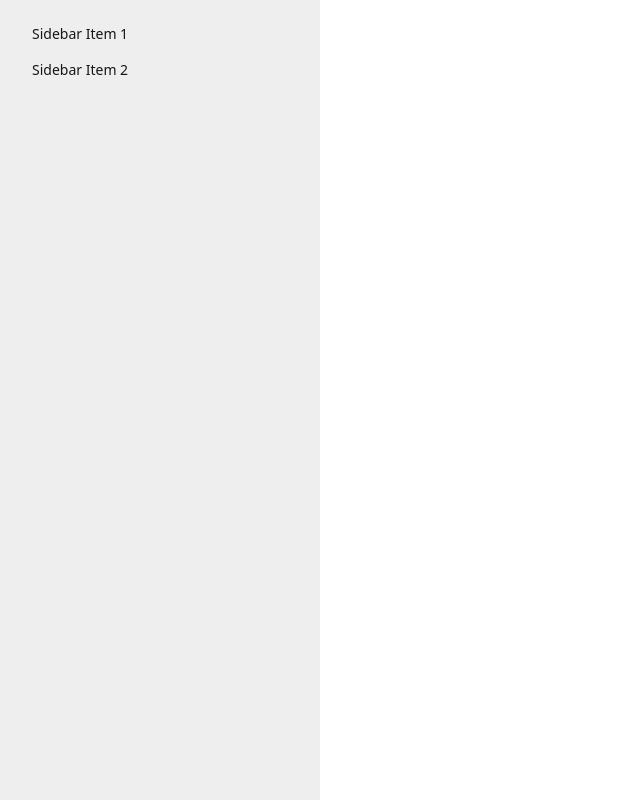
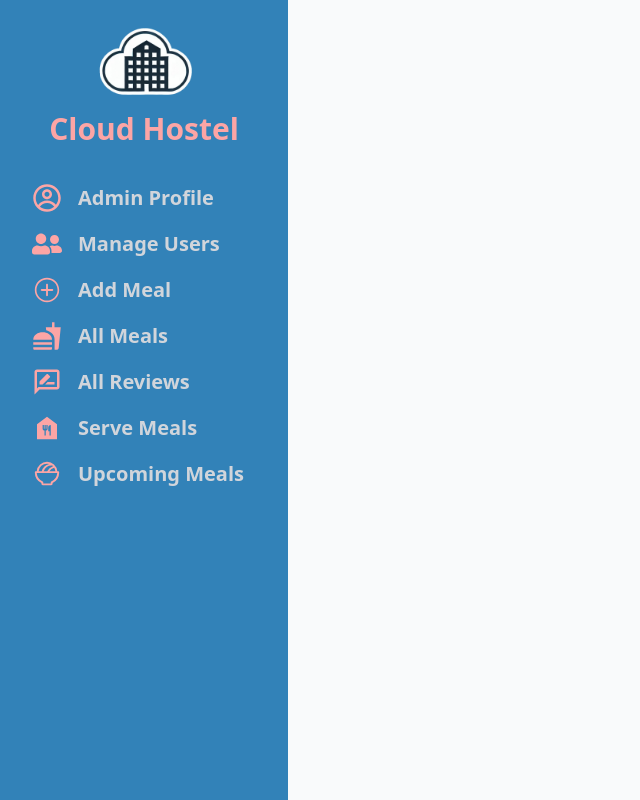
Before and after one commit to MethuParoi/edu-care-client, a React (Vite) app: page /dashboard in a window 1280 px wide. Shown: the whole page, without its empty margins (0-640 px from the left). Built offline with nearby package versions, Linux system fonts and the light colour scheme; no server answers.

Commit message:
manage users page added

```diff
--- a/src/components/dashboard/Drawer.jsx
+++ b/src/components/dashboard/Drawer.jsx
@@ -1,14 +1,31 @@
+import { useState } from "react";
+import { Link, useLocation } from "react-router-dom";
+import logo from "../../assets/logo/logo.png";
+import { CgProfile } from "react-icons/cg";
+import { MdFastfood, MdFoodBank, MdOutlineRateReview } from "react-icons/md";
+import { FaHistory, FaUserFriends } from "react-icons/fa";
+import { IoIosAddCircleOutline } from "react-icons/io";
+import { PiBowlFood } from "react-icons/pi";
+import { GiHamburgerMenu } from "react-icons/gi";
+
 const Drawer = () => {
+  const [isAdmin, setIsAdmin] = useState(true);
+  const location = useLocation();
+
+  const getLinkClass = (path) => {
+    return location.pathname === path ? "bg-blue-700" : "";
+  };
+
   return (
-    <div className="drawer lg:drawer-open">
+    <div className="drawer md:drawer-open  absolute top-0 left-0 md:relative md:w-[300px]">
       <input id="my-drawer-2" type="checkbox" className="drawer-toggle" />
       <div className="drawer-content flex flex-col items-center justify-center">
         {/* Page content here */}
         <label
           htmlFor="my-drawer-2"
-          className="btn btn-primary drawer-button lg:hidden"
+          className=" drawer-button md:hidden absolute top-4 left-4"
         >
-          Open drawer
+          <GiHamburgerMenu className="text-2xl text-red-300" />
         </label>
       </div>
       <div className="drawer-side">
@@ -17,14 +34,93 @@ const Drawer = () => {
           aria-label="close sidebar"
           className="drawer-overlay"
         ></label>
-        <ul className="menu bg-base-200 text-base-content min-h-full w-80 p-4">
+        <ul className="menu bg-[#3282B8] text-gray-300 font-semibold text-xl min-h-full w-72 p-4">
           {/* Sidebar content here */}
-          <li>
-            <a>Sidebar Item 1</a>
-          </li>
-          <li>
-            <a>Sidebar Item 2</a>
-          </li>
+          <>
+            <li className="flex items-center justify-center">
+              <img className="w-32 h-28" src={logo} alt="logo" />
+              <p className="text-3xl mt-[-25px] mb-5 text-accentHover">
+                Cloud Hostel
+              </p>
+            </li>
+          </>
+          {isAdmin ? (
+            // admin menubar
+            <>
+              <li className={getLinkClass("/admin/dashboard/admin-profile")}>
+                <div className="flex items-center justify-start gap-x-4">
+                  <CgProfile className="text-red-300 text-3xl" />
+                  <Link to="/admin/dashboard/admin-profile">Admin Profile</Link>
+                </div>
+              </li>
+              <li className={getLinkClass("/admin/dashboard/manage-users")}>
+                <div className="flex items-center justify-start gap-x-4">
+                  <FaUserFriends className="text-red-300 text-3xl" />
+                  <Link to="/admin/dashboard/manage-users">Manage Users</Link>
+                </div>
+              </li>
+              <li className={getLinkClass("/admin/dashboard/add-meal")}>
+                <div className="flex items-center justify-start gap-x-4">
+                  <IoIosAddCircleOutline className="text-red-300 text-3xl" />
+                  <Link to="/admin/dashboard/add-meal">Add Meal</Link>
+                </div>
+              </li>
+              <li className={getLinkClass("/admin/dashboard/all-meals")}>
+                <div className="flex items-center justify-start gap-x-4">
+                  <MdFastfood className="text-red-300 text-3xl" />
+                  <Link to="/admin/dashboard/all-meals">All Meals</Link>
+                </div>
+              </li>
+              <li className={getLinkClass("/admin/dashboard/all-reviews")}>
+                <div className="flex items-center justify-start gap-x-4">
+                  <MdOutlineRateReview className="text-red-300 text-3xl" />
+                  <Link to="/admin/dashboard/all-reviews">All Reviews</Link>
+                </div>
+              </li>
+              <li className={getLinkClass("/admin/dashboard/serve-meals")}>
+                <div className="flex items-center justify-start gap-x-4">
+                  <MdFoodBank className="text-red-300 text-3xl" />
+                  <Link to="/admin/dashboard/serve-meals">Serve Meals</Link>
+                </div>
+              </li>
+              <li className={getLinkClass("/admin/dashboard/upcoming-meals")}>
+                <div className="flex items-center justify-start gap-x-4">
+                  <PiBowlFood className="text-red-300 text-3xl" />
+                  <Link to="/admin/dashboard/upcoming-meals">
+                    Upcoming Meals
+                  </Link>
+                </div>
+              </li>
+            </>
+          ) : (
+            // user menubar
+            <>
+              <li className={getLinkClass("/dashboard/my-profile")}>
+                <div className="flex items-center justify-start gap-x-4">
+                  <CgProfile className="text-red-300 text-3xl" />
+                  <Link to="/dashboard/my-profile">My Profile</Link>
+                </div>
+              </li>
+              <li className={getLinkClass("/dashboard/requested-meals")}>
+                <div className="flex items-center justify-start gap-x-4">
+                  <MdFastfood className="text-red-300 text-3xl" />
+                  <Link to="/dashboard/requested-meals">Requested Meals</Link>
+                </div>
+              </li>
+              <li className={getLinkClass("/dashboard/my-reviews")}>
+                <div className="flex items-center justify-start gap-x-4">
+                  <MdOutlineRateReview className="text-red-300 text-3xl" />
+                  <Link to="/dashboard/my-reviews">My Reviews</Link>
+                </div>
+              </li>
+              <li className={getLinkClass("/dashboard/payment-history")}>
+                <div className="flex items-center justify-start gap-x-4">
+                  <FaHistory className="text-red-300 text-3xl" />
+                  <Link to="/dashboard/payment-history">Payment History</Link>
+                </div>
+              </li>
+            </>
+          )}
         </ul>
       </div>
     </div>
--- /dev/null
+++ b/src/components/manage-user/UserRow.jsx
@@ -0,0 +1,29 @@
+import axios from "axios";
+import { useContext } from "react";
+import { AuthContext } from "../../provider/AuthProvider";
+
+const UserRow = ({ username, email, subscription_status, _id }) => {
+  const { link } = useContext(AuthContext);
+
+  return (
+    <div className="grid grid-cols-4 gap-y-4 justify-items-center w-[90%] xl:w-[1000px] mx-auto bg-[#3282B8] p-4 my-4 rounded-xl">
+      <p className="text-lg xl:text-xl font-medium text-gray-300 line-clamp-1">
+        {username}
+      </p>
+      <p className="text-lg xl:text-xl font-medium text-gray-300 line-clamp-1">
+        {email}
+      </p>
+      <p className="text-lg xl:text-xl font-medium text-gray-300 line-clamp-1">
+        {subscription_status}
+      </p>
+
+      <div className="flex space-x-4">
+        <button className="hover:bg-red-500 bg-red-400 text-gray-100 px-4 py-1 rounded-lg">
+          Make Admin
+        </button>
+      </div>
+    </div>
+  );
+};
+
+export default UserRow;
--- a/src/layouts/Dashboard.jsx
+++ b/src/layouts/Dashboard.jsx
@@ -1,12 +1,16 @@
 import { Outlet } from "react-router-dom";
 import Drawer from "../components/dashboard/Drawer";
+import { Helmet } from "react-helmet-async";
 
 const Dashboard = () => {
   return (
-    <div className="flex">
+    <div className="flex bg-gray-50">
+      <Helmet>
+        <title>CloudHostel | Dashboard</title>
+      </Helmet>
       {/* dashboard sidebar */}
       <Drawer />
-      <div className="flex-1">
+      <div className="w-[100%] md:flex-1">
         {/* dashboard content */}
         <Outlet />
       </div>
--- a/src/pages/dashboard/admin/ManageUser.jsx
+++ b/src/pages/dashboard/admin/ManageUser.jsx
@@ -1,7 +1,47 @@
-import React from "react";
+import UserRow from "../../../components/manage-user/UserRow";
+import { useFetchAllUser } from "../../../utils/fetchUsers";
 
 const ManageUser = () => {
-  return <div>ManageUser</div>;
+  const { isLoading, allUser, error, refetch } = useFetchAllUser();
+  return (
+    <div className="mt-20 flex flex-col items-start">
+      <h1 className="text-2xl text-red-300 font-semibold mx-auto mb-6 border-b-2 border-red-300">
+        Manage Users
+      </h1>
+      {!isLoading && allUser?.length === 0 && (
+        <h2 className="text-3xl font-semibold text-center text-gray-600 mt-16 mb-32">
+          No User found!
+        </h2>
+      )}
+      {/* table */}
+      {allUser?.length > 0 && (
+        <div className="w-[90%] xl:max-w-[1000px] mx-auto  overflow-x-scroll max-h-[500px] overflow-y-auto mb-20">
+          <div className="grid grid-cols-4 gap-y-16 justify-items-center  w-[90%] xl:w-[1000px]  overflow-x-scroll mx-auto bg-[#3282B8] p-4 rounded-xl">
+            <p className="text-lg xl:text-xl  font-semibold text-gray-300">
+              User Name
+            </p>
+            <p className="text-lg xl:text-xl font-semibold text-gray-300">
+              User Email
+            </p>
+            <p className="text-lg xl:text-xl font-semibold text-gray-300">
+              Subscription Status
+            </p>
+          </div>
+
+          <div className="">
+            {allUser.map((user) => (
+              <UserRow
+                key={user._id}
+                username={user.name}
+                email={user.email}
+                subscription_status={user.subscription_status}
+              />
+            ))}
+          </div>
+        </div>
+      )}
+    </div>
+  );
 };
 
 export default ManageUser;
--- /dev/null
+++ b/src/utils/fetchUsers.js
@@ -0,0 +1,23 @@
+import { useQuery } from "@tanstack/react-query";
+import useAxiosPublic from "../hooks/useAxiosPublic";
+
+export function useFetchAllUser() {
+  const axiosPublic = useAxiosPublic();
+  const {
+    isLoading,
+    data: allUser,
+    error,
+    refetch,
+  } = useQuery({
+    queryKey: ["allUser,"],
+    queryFn: async () => {
+      const response = await axiosPublic.get("/user/get-all-users");
+      if (response.status !== 200) {
+        throw new Error("Network response was not ok");
+      }
+      return response.data;
+    },
+  });
+
+  return { isLoading, allUser, error, refetch };
+}
```
